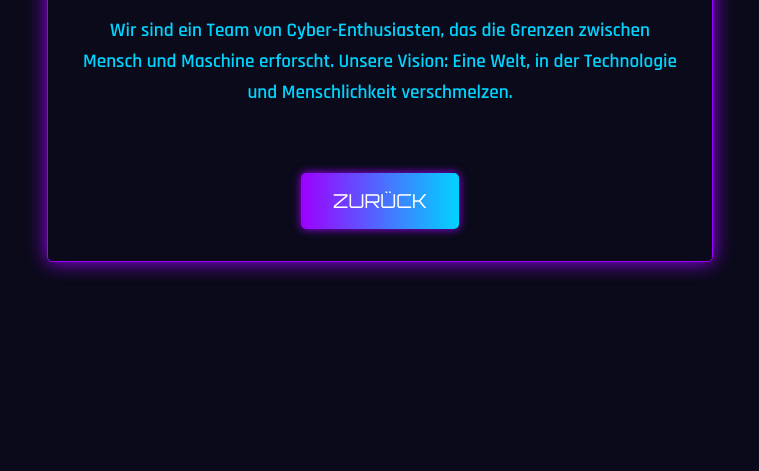
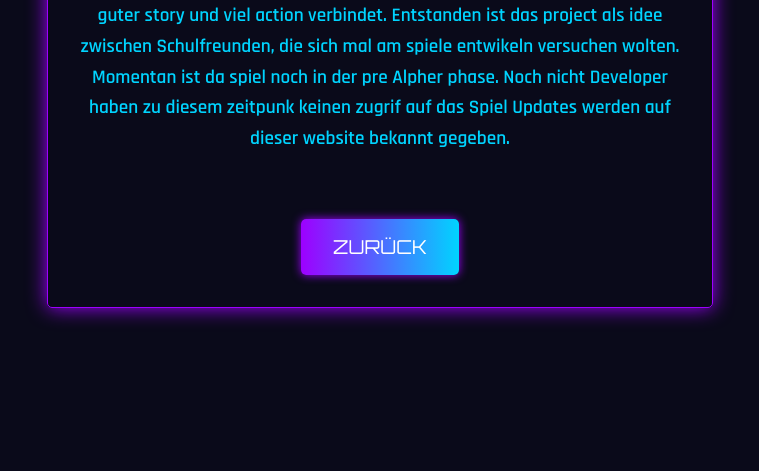
Before and after one commit to GunsAndChoices/gac, a plain HTML site: page about.html in a window 1280 px wide. Shown: the part 329-800 px from the top of the page, without its empty margins (260-1019 px from the left). Drawn offline with Linux system fonts and the light colour scheme.

Commit message:
Update about.html

```diff
--- a/about.html
+++ b/about.html
@@ -11,8 +11,11 @@
     <div class="container">
         <h1 class="glitch" data-text="ÜBER UNS">ÜBER UNS</h1>
         <p class="cyber-text">
-            Wir sind ein Team von Cyber-Enthusiasten, das die Grenzen zwischen Mensch und Maschine erforscht.
-            Unsere Vision: Eine Welt, in der Technologie und Menschlichkeit verschmelzen.
+            Gund And Choices soll ein action MMORPG werden, welches Anime style mit guter story und viel action verbindet.
+            Entstanden ist das project als idee zwischen Schulfreunden, die sich mal am spiele entwikeln versuchen wolten.
+            Momentan ist da spiel noch in der pre Alpher phase. Noch nicht Developer haben zu diesem zeitpunk keinen zugrif auf das Spiel
+
+            Updates werden auf dieser website bekannt gegeben.
         </p>
         <a href="index.html" class="cyber-button">ZURÜCK</a>
     </div>
```
